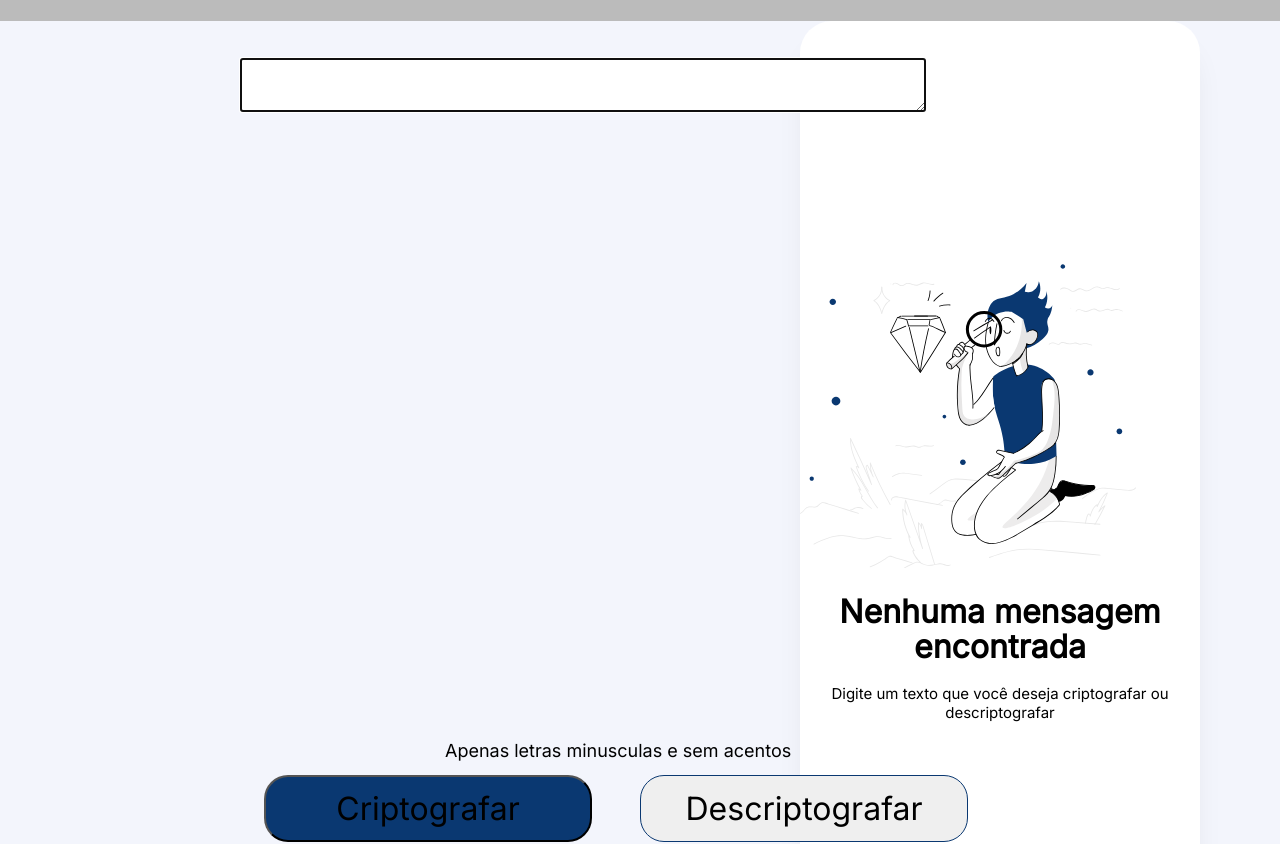
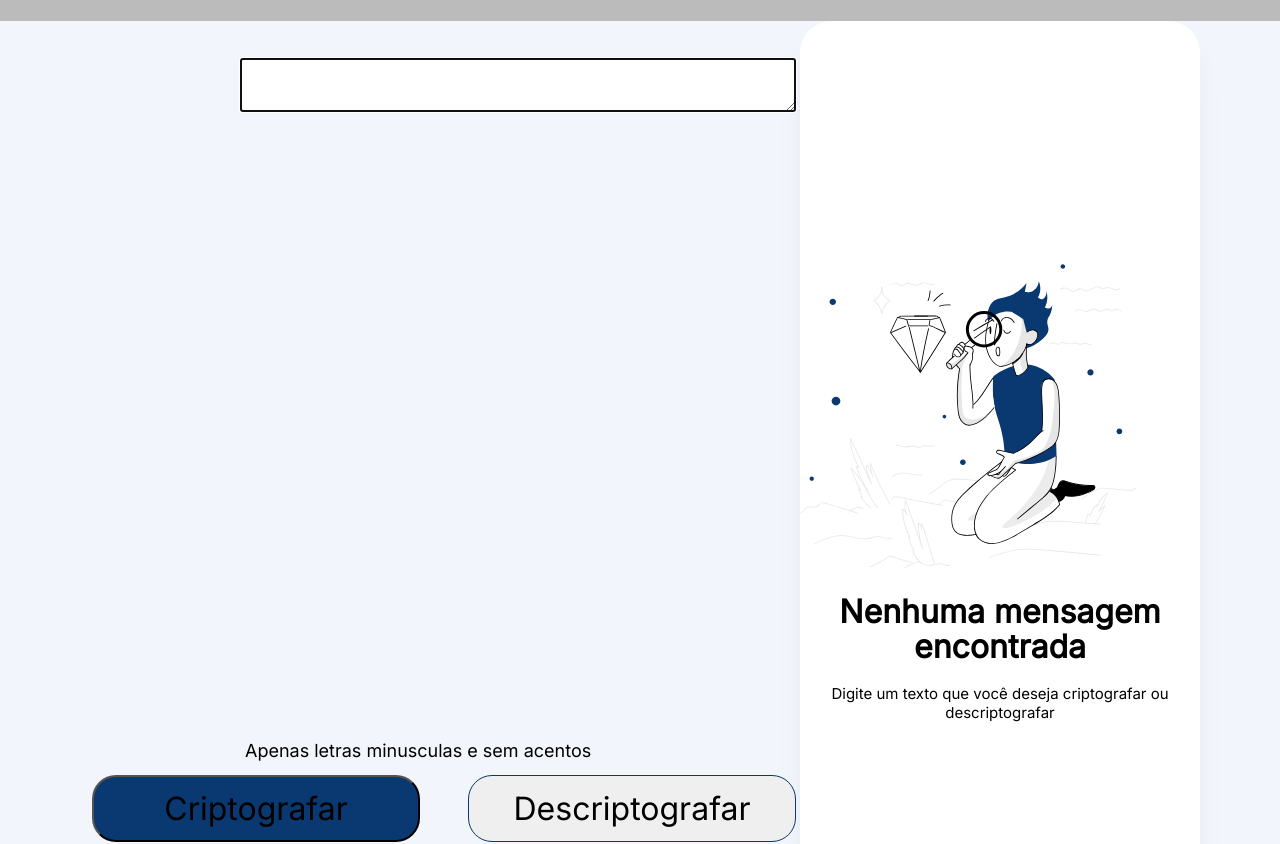
Before and after one commit to MartaAngelSouza/challeger, a plain HTML site: page index.html in a window 1280 px wide. Shown: the part 110-954 px from the top of the page. Drawn offline with Linux system fonts and the light colour scheme.

Commit message:
Update style.css

```diff
--- a/css/style.css
+++ b/css/style.css
@@ -41,7 +41,7 @@ header img {
 
 #texto {
     position: absolute;
-    width: 680px;
+    width: 550px;
     height: 48px;
     left: 240px;
     top: 168px;
@@ -57,7 +57,7 @@ header img {
     display: flex;
     flex-direction: row;
     align-items: center;
-    padding: 0px 205px;
+    padding: 0px 5px;
     position: absolute;
     width: 615px;
     height: 18px;
@@ -74,7 +74,7 @@ header img {
     position: absolute;
     width: 680px;
     height: 67px;
-    left: 240px;
+    left: 68px;
     top: 885px;
 }
 
```
